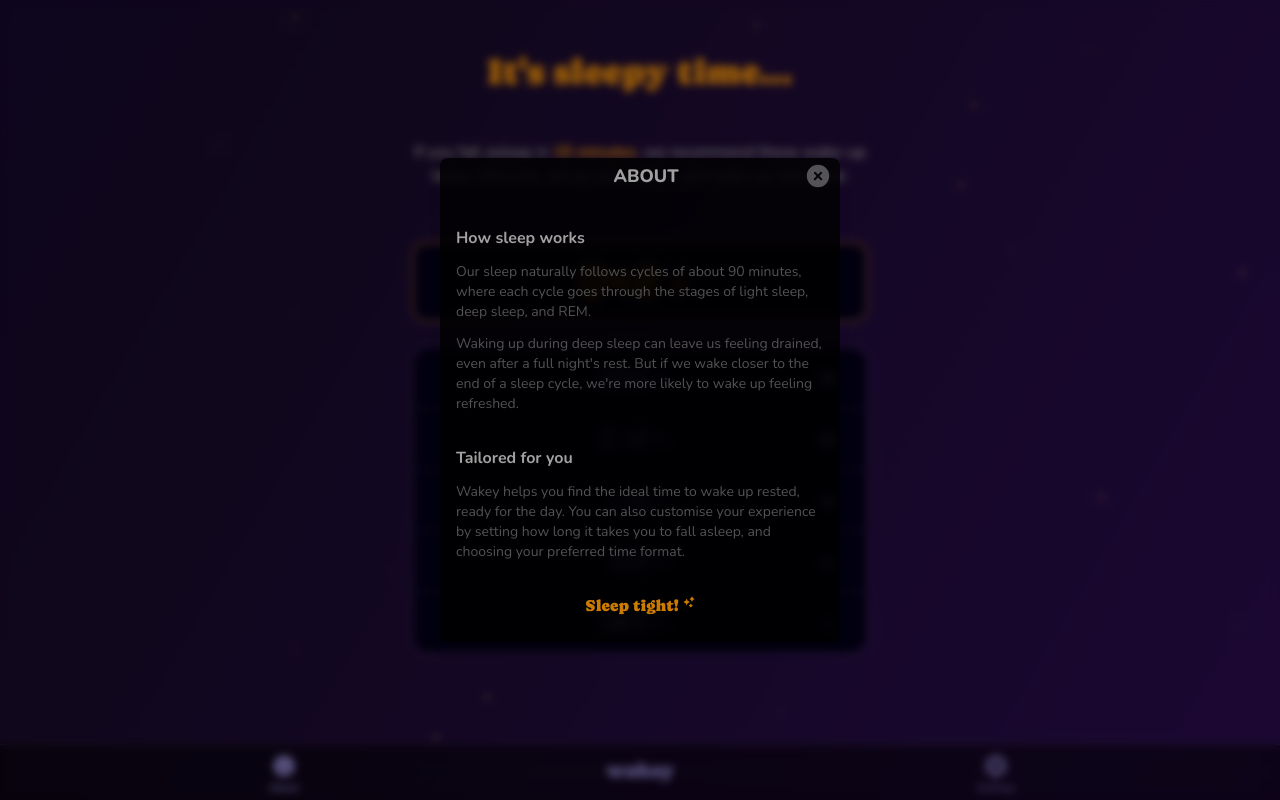
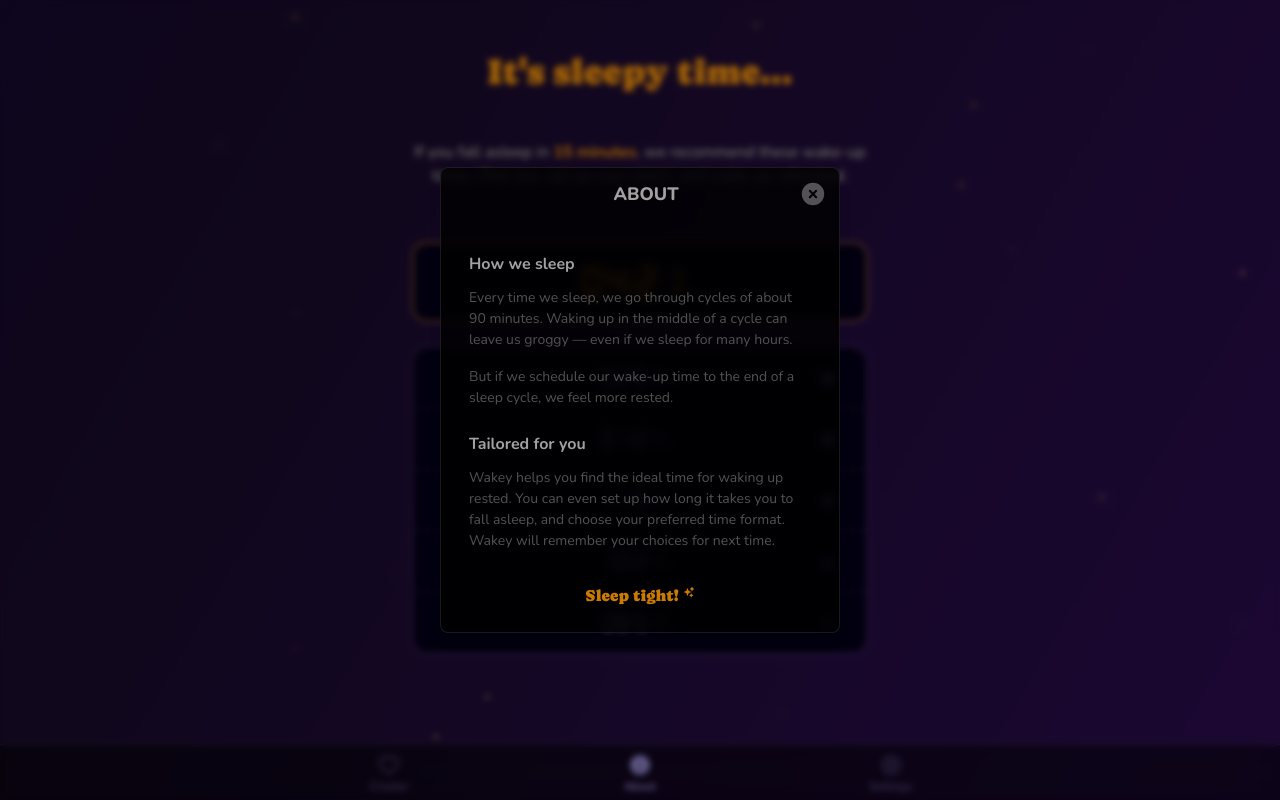
Before and after one commit to aronsantha/wakey, a React (Vite) app: page / in a window 1280 px wide. Both pictures are taken after a click on the button "About". Built offline with nearby package versions, Linux system fonts and the light colour scheme.

Commit message:
extract modal buttons

```diff
--- a/src/components/App.jsx
+++ b/src/components/App.jsx
@@ -1,11 +1,20 @@
 import { useState, useEffect } from "react";
 import { useStickyState } from "../hooks.js";
 import BaseModal from "./BaseModal.jsx";
+import ModalTriggerButton from "./ModalTriggerButton.jsx";
 import {
-  Cog6ToothIcon,
+  Cog8ToothIcon as Cog8ToothIconOutline,
+  HeartIcon as HeartIconOutline,
+  InformationCircleIcon as InformationCircleIconOutline,
+  SparklesIcon as SparklesIconOutline,
+} from "@heroicons/react/24/outline";
+
+import {
+  Cog8ToothIcon,
+  HeartIcon,
   InformationCircleIcon,
   SparklesIcon,
-} from "@heroicons/react/20/solid";
+} from "@heroicons/react/24/solid";
 
 function App() {
   const ONE_HOUR_MS = 60 * 60 * 1000;
@@ -50,7 +59,7 @@
   }
 
   const settingsModalContent = (
-    <div className="mx-auto flex flex-col justify-center px-4 pb-6 text-center">
+    <div className="mx-auto flex flex-col justify-center px-7 pb-6 text-center">
       <h2 className="mt-8 mb-2 font-bold">Fall asleep time</h2>
       <p className="text-xs text-neutral-500">
         The calculator includes the time it takes to fall asleep, which is 15
@@ -113,34 +122,89 @@
   );
 
   const aboutModalContent = (
-    <div className="mx-auto flex flex-col justify-center px-4 pb-6 text-left">
-      <h2 className="mt-8 mb-3 font-bold">How sleep works</h2>
-      <p className="text-sm text-neutral-600">
-        Our sleep naturally follows cycles of about 90 minutes, where each cycle
-        goes through the stages of light sleep, deep sleep, and REM.
-      </p>
-      <p className="mt-3 text-sm text-neutral-600">
-        Waking up during deep sleep can leave us feeling drained, even after a
-        full night's rest. But if we wake closer to the end of a sleep cycle,
-        we're more likely to wake up feeling refreshed.
-      </p>
+    <div className="mx-auto flex flex-col justify-center px-7 pb-6 text-left">
+      <h2 className="mt-8 font-bold">How we sleep</h2>
+      <div className="mt-3 *:leading-[1.3rem]">
+        <p className="text-sm text-neutral-600">
+          Every time we sleep, we go through cycles of about 90 minutes. Waking
+          up in the middle of a cycle can leave us groggy — even if we sleep for
+          many hours.
+        </p>
+        <p className="mt-4 text-sm text-neutral-600">
+          But if we schedule our wake-up time to the end of a sleep cycle, we
+          feel more rested.
+        </p>
+      </div>
+      <h2 className="mt-6 font-bold">Tailored for you</h2>
+      <div className="mt-3 *:leading-[1.3rem]">
+        <p className="text-sm text-neutral-600">
+          Wakey helps you find the ideal time for waking up rested. You can even
+          set up how long it takes you to fall asleep, and choose your preferred
+          time format. Wakey will remember your choices for next time.
+        </p>
+      </div>
 
-      <h2 className="mt-8 mb-3 font-bold">Tailored for you</h2>
-      <p className="text-sm text-neutral-600">
-        Wakey helps you find the ideal time to wake up rested, ready for the
-        day. You can also customise your experience by setting how long it takes
-        you to fall asleep, and choosing your preferred time format.
-      </p>
       <div className="mt-8 flex items-center justify-center text-amber-500/80">
         <p className="font-caprasimo">Sleep tight!</p>
-        <SparklesIcon className="ml-1 w-3 pb-2" />
+        <SparklesIcon className="ml-1 w-3 pb-2" aria-hidden="true" />
       </div>
     </div>
   );
 
-  const ModalMap = {
-    SETTINGS: settingsModalContent,
-    ABOUT: aboutModalContent,
+  const creatorModalContent = (
+    <div className="mx-auto flex flex-col justify-center px-7 pt-2 pb-6 text-left">
+      <div className="flex items-center justify-center text-amber-500/80">
+        <p className="font-caprasimo">Hey there, I'm Aron</p>
+        <span className="ml-1" aria-hidden="true">
+          👋🏼
+        </span>
+      </div>
+      <div className="mt-6 *:leading-[1.3rem]">
+        <p className="text-sm text-neutral-600">
+          I'm a troubled sleeper. I've tried many other sleep apps, but none of
+          them really matched my needs. They either lacked important features,
+          had poor usability, or simply didn't look great.
+        </p>
+        <p className="mt-4 text-sm text-neutral-600">
+          So I built Wakey. And although I built this app for myself, I also
+          kept others in mind in the process: I included accessibility features
+          and made sure it looks great on any device size.
+        </p>
+        <p className="mt-4 text-sm text-neutral-600">
+          I hope you'll enjoy using the app as much as I do! If you have any
+          feedback or suggestions, feel free to reach out via my website:{" "}
+          <a
+            href="https://aronsantha.com"
+            target="_blank"
+            className="cursor-pointer text-amber-500 underline underline-offset-2 hover:text-amber-700"
+          >
+            aronsantha.com
+          </a>
+          .
+        </p>
+      </div>
+    </div>
+  );
+
+  const modalMap = {
+    CREATOR: {
+      label: "Creator",
+      content: creatorModalContent,
+      IconSolid: HeartIcon,
+      IconOutline: HeartIconOutline,
+    },
+    ABOUT: {
+      label: "About",
+      content: aboutModalContent,
+      IconSolid: InformationCircleIcon,
+      IconOutline: InformationCircleIconOutline,
+    },
+    SETTINGS: {
+      label: "Settings",
+      content: settingsModalContent,
+      IconSolid: Cog8ToothIcon,
+      IconOutline: Cog8ToothIconOutline,
+    },
   };
 
   return (
@@ -152,37 +216,28 @@
           isOpen={Boolean(shownModal)}
           timeFormat={timeFormat}
           handleClose={() => setShownModal("")}
-          children={shownModal && ModalMap[shownModal]}
+          children={shownModal && modalMap[shownModal].content}
         />
       </div>
       <div className="flex h-screen flex-col items-center overflow-y-auto scroll-smooth pb-40 md:justify-center">
         <footer className="fixed right-0 bottom-0 z-50 h-14 w-full border-t-[1px] border-neutral-100/10 bg-black/50 px-3 backdrop-blur">
-          <div className="mx-auto flex h-full w-full max-w-[800px] items-center justify-between px-4">
-            <button
-              onClick={() => setShownModal("ABOUT")}
-              className="z-10 flex h-10 w-14 cursor-pointer flex-col items-center text-[#7a72ad] opacity-70 transition-all duration-75 hover:opacity-100 focus:ring-2 focus:ring-white focus:outline-none"
-              style={{
-                opacity: shownModal === "ABOUT" && "1",
-              }}
-              aria-label="Open about modal"
-            >
-              <InformationCircleIcon className="grow pb-1" />
-              <p className="text-[10px] leading-[10px] font-bold">About</p>
-            </button>
-            <h1 className="font-caprasimo pb-1 text-xl text-[#7a72ad]">
+          <div className="mx-auto flex h-full w-full max-w-[800px] items-center justify-around px-6 pt-px">
+            {Object.keys(modalMap).map((modalKey) => {
+              return (
+                <ModalTriggerButton
+                  key={modalKey}
+                  modalKey={modalKey}
+                  shownModal={shownModal}
+                  handleSetModal={() => setShownModal(modalKey)}
+                  IconSolid={modalMap[modalKey].IconSolid}
+                  IconOutline={modalMap[modalKey].IconOutline}
+                  label={modalMap[modalKey].label}
+                />
+              );
+            })}
+            {/* <h1 className="font-caprasimo pb-1 text-xl text-[#7a72ad]">
               wakey
-            </h1>
-            <button
-              onClick={() => setShownModal("SETTINGS")}
-              className="z-10 flex h-10 w-14 cursor-pointer flex-col items-center text-[#7a72ad] opacity-70 transition-all duration-75 hover:opacity-100 focus:ring-2 focus:ring-white focus:outline-none"
-              style={{
-                opacity: shownModal === "SETTINGS" && "1",
-              }}
-              aria-label="Open settings modal"
-            >
-              <Cog6ToothIcon className="grow pb-1" />
-              <p className="text-[10px] leading-[10px] font-bold">Settings</p>
-            </button>
+            </h1> */}
           </div>
         </footer>
         <main className="mt-16 flex max-w-[500px] flex-col px-6 text-center">
--- a/src/components/BaseModal.jsx
+++ b/src/components/BaseModal.jsx
@@ -16,14 +16,14 @@
         className="relative z-50 text-neutral-400 focus:outline-none"
         onClose={handleClose}
       >
-        <DialogBackdrop className="fixed inset-0 cursor-pointer overflow-y-auto bg-black/20 backdrop-blur-xs duration-1000" />
+        <DialogBackdrop className="fixed inset-0 cursor-pointer overflow-y-auto bg-black/20 backdrop-blur-[3px] duration-1000" />
         <div className="fixed inset-0 w-screen overflow-y-auto p-2 sm:p-6">
           <div className="flex min-h-full items-center justify-center">
             <DialogPanel
               transition
-              className="w-full max-w-[400px] overflow-clip rounded-lg bg-black/80 shadow-lg backdrop-blur-xs duration-100 data-[closed]:transform-[scale(98%)] data-[closed]:opacity-0"
+              className="w-full max-w-[400px] overflow-clip rounded-lg border-[1px] border-neutral-100/10 bg-black/80 shadow-lg backdrop-blur-xs duration-100 data-[closed]:transform-[scale(98%)] data-[closed]:opacity-0"
             >
-              <div className="flex items-center px-2 py-1">
+              <div className="flex items-center px-3 py-3">
                 <DialogTitle className="text-md grow px-1 text-center text-lg font-extrabold capitalize">
                   {modalTitle}
                 </DialogTitle>
--- /dev/null
+++ b/src/components/ModalTriggerButton.jsx
@@ -0,0 +1,28 @@
+function ModalTriggerButton({
+  modalKey,
+  shownModal,
+  handleSetModal,
+  IconSolid,
+  IconOutline,
+  label,
+}) {
+  return (
+    <button
+      onClick={() => handleSetModal()}
+      className="z-10 flex h-10 w-14 cursor-pointer flex-col items-center text-[#7a72ad] opacity-50 transition-all duration-75 hover:opacity-100 focus:opacity-100 focus:ring-2 focus:ring-white focus:outline-none"
+      style={{
+        opacity: shownModal === modalKey && "1",
+      }}
+      aria-label={`Open ${label} modal`}
+    >
+      {shownModal === modalKey ? (
+        <IconSolid className="mb-1 h-6" aria-hidden="true" />
+      ) : (
+        <IconOutline className="mb-1 h-6" aria-hidden="true" />
+      )}
+      <p className="text-[11px] leading-[11px] font-bold">{label}</p>
+    </button>
+  );
+}
+
+export default ModalTriggerButton;
--- a/src/style.css
+++ b/src/style.css
@@ -17,15 +17,6 @@
   text-rendering: optimizeLegibility;
   -webkit-font-smoothing: antialiased;
   -moz-osx-font-smoothing: grayscale;
-}
-
-a {
-  font-weight: 500;
-  color: #646cff;
-  text-decoration: inherit;
-}
-a:hover {
-  color: #535bf2;
 }
 
 body {
```
